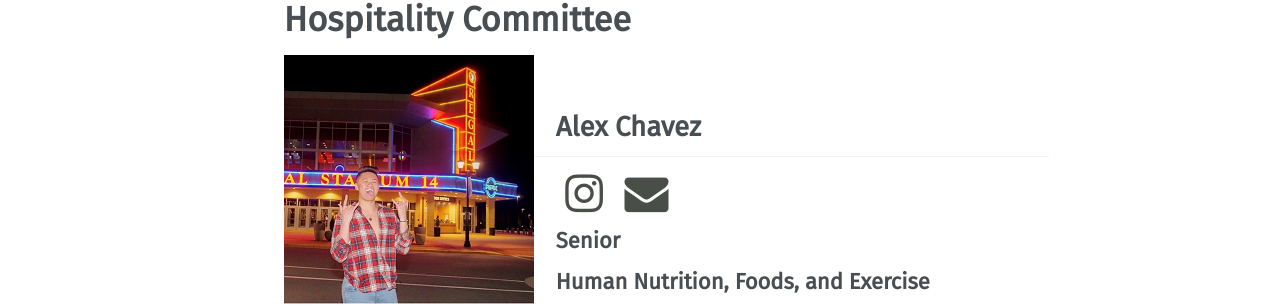
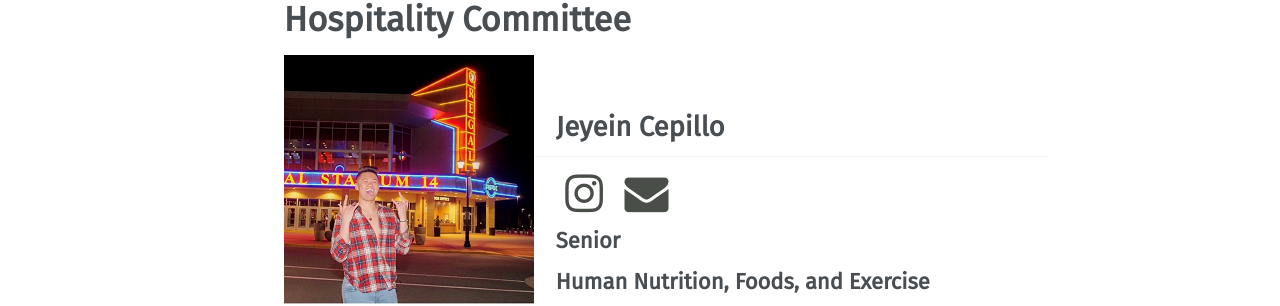
Before and after one commit to vtfasa/vtfasa.github.io, a Jekyll site: the page built from _pages/officers/hospitality.md, in a window 1280 px wide and 900 px high. Shown: the part 141-447 px from the top of the window. Built offline with Jekyll 4.4.1, drawn with Linux system fonts in a browser that asks for light colours; some web fonts are replaced.

Commit message:
Update hospitality.md

```diff
--- a/_pages/officers/hospitality.md
+++ b/_pages/officers/hospitality.md
@@ -14,8 +14,8 @@ permalink: /officers/hospitality/
 ---
 
 ![image-left]({{ "/assets/images/officers/small/jc2.png" | absolute_url }}){: .align-left}
-## Alex Chavez
-<p style="margin-bottom: 0.45em; padding: 0"><a href="https://www.instagram.com/lexionboard_/" style="margin: 0; padding: 0"><i class="fa fa-2x fa-fw fa-instagram" style="color: #494e48"></i></a>
+## Jeyein Cepillo
+<p style="margin-bottom: 0.45em; padding: 0"><a href="https://www.instagram.com/thatfunnyasianguy/" style="margin: 0; padding: 0"><i class="fa fa-2x fa-fw fa-instagram" style="color: #494e48"></i></a>
 <a href="mailto:alexc14@vt.edu" style="margin: 0; padding: 0"><i class="fa fa-2x fa-fw fa-envelope" style="color: #494e48"></i></a></p>
 <h3 style="margin-top: 0">Senior</h3>
 **Human Nutrition, Foods, and Exercise**
```
